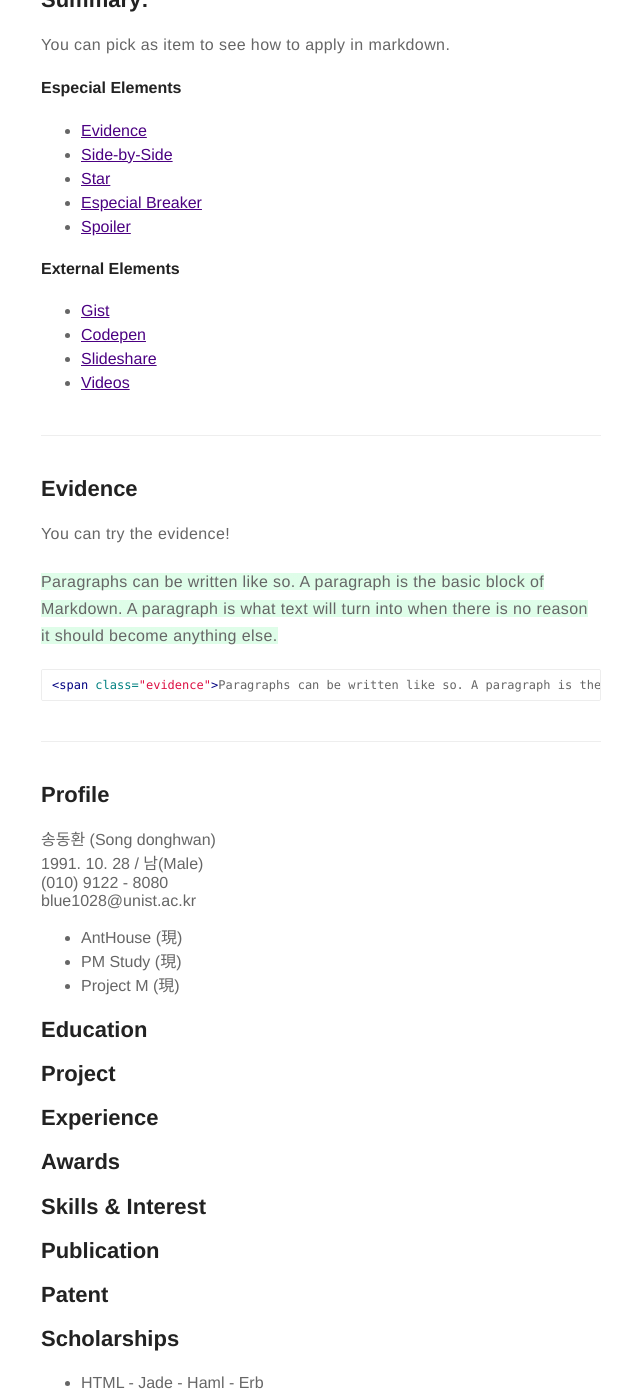
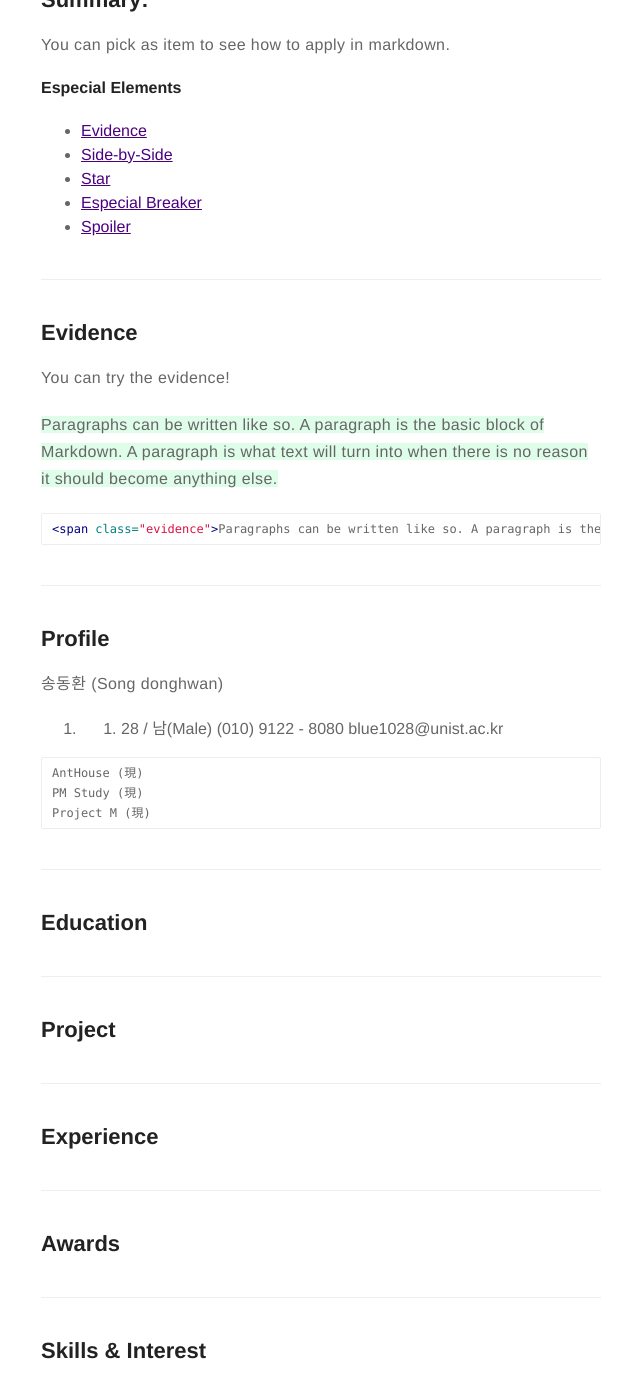
Before and after one commit to MidasS/MidasS.github.io, a Jekyll site: the page built from about.md, in a window 1280 px wide and 1400 px high, scrolled down 540 px. Shown: the whole window, without its empty margins (319-959 px from the left). Built offline with Jekyll 4.4.1, drawn with Linux system fonts in a browser that asks for light colours.

Commit message:
md 테스트

```diff
--- a/about.md
+++ b/about.md
@@ -19,12 +19,6 @@ You can pick as item to see how to apply in markdown.
 - [Especial Breaker](#especial-breaker)
 - [Spoiler](#spoiler)
 
-#### External Elements
-- [Gist](#gist)
-- [Codepen](#codepen)
-- [Slideshare](#slideshare)
-- [Videos](#videos)
-
 ---
 
 ## Evidence
@@ -39,36 +33,60 @@ You can try the evidence!
 
 ---
 
-<h2>Profile</h2>
-<div>송동환 (Song donghwan)</div>
-<div>1991. 10. 28 / 남(Male) </div>
-<div>(010) 9122 - 8080 </div>
-<div>blue1028@unist.ac.kr</div>
+## Profile
+
+송동환 (Song donghwan)
+1991. 10. 28 / 남(Male)
+(010) 9122 - 8080
+blue1028@unist.ac.kr
 
 
-<ul>
-	<li>AntHouse (現)</li>
-	<li>PM Study (現)</li>
-	<li>Project M (現)</li>
 
-</ul>
-
-<h2>Education</h2>
+	AntHouse (現)
+	PM Study (現)
+	Project M (現)
 
 
-<h2>Project</h2>
+---
 
-<h2>Experience</h2>
 
-<h2>Awards</h2>
+## Education
 
-<h2>Skills & Interest</h2>
 
-<h2>Publication</h2>
+---
 
-<h2>Patent</h2>
 
-<h2>Scholarships</h2>
+## Project
+
+
+---
+
+
+## Experience
+
+---
+
+## Awards
+
+---
+
+
+## Skills & Interest
+
+---
+
+
+## Publication
+
+---
+
+
+## Patent
+
+---
+
+
+## Scholarships
 
 
 <ul class="skill-list">
```
